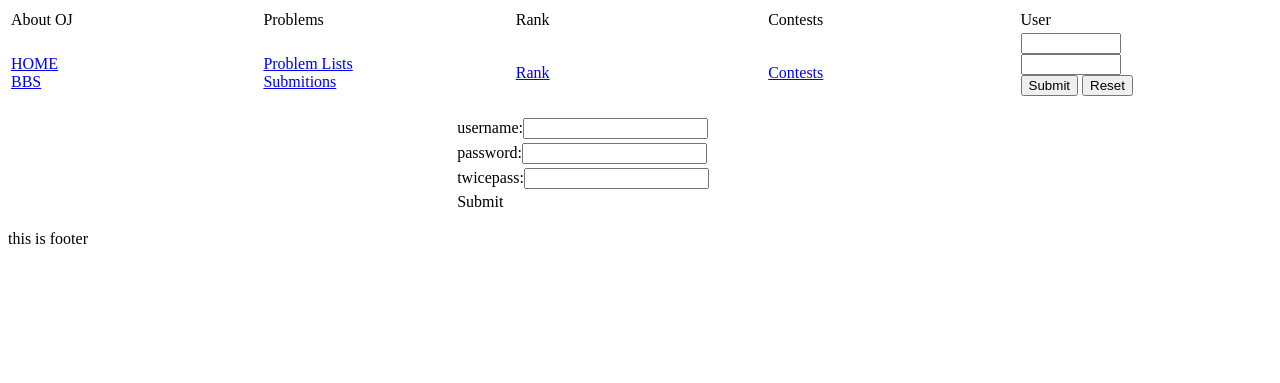
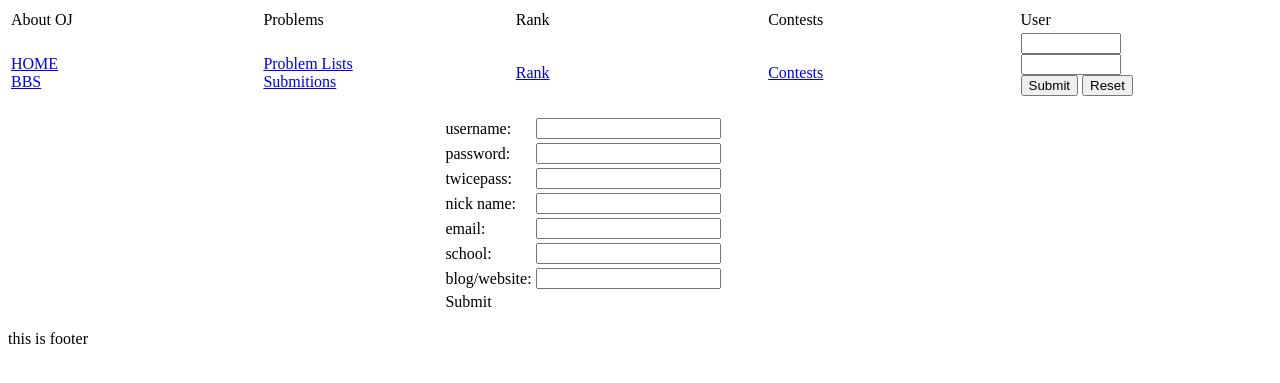
Before and after one commit to yangzhe1991/neuoj, a Django app: template template/ojregister.html in a window 1280 px wide. Shown: the top 383 px of the page. Run offline with Django 3.2, Linux system fonts and the light colour scheme; the template is opened without the code that fills it, so the values that code supplies are empty.

Commit message:
register html done

```diff
--- a/oj/models.py
+++ b/oj/models.py
@@ -3,7 +3,7 @@ from django.db import models
 class User(models.Model):
 	username=models.CharField(max_length=50,primary_key=True)
 	password=models.CharField(max_length=100)
-	nickname=models.CharField(max_length=50,blank=True)
+	nickname=models.CharField(max_length=50,null=True,blank=True)
 	email=models.EmailField(null=True,blank=True)
 	isManager=models.BooleanField(default=False)
 	birthday=models.DateField(blank=True,null=True)
--- a/template/ojregister.html
+++ b/template/ojregister.html
@@ -4,8 +4,8 @@
 <script type=text/javascript>
 	$(document).ready(function() {
 			$("#username").blur(function(){
-				var name=$(this).val();
-				if(name.indexOf(" ")==-1){
+				var name=$("#username").val();
+				if(name.indexOf(" ")==-1&&name!=""){
 				var url="ajaxname/?username="+name;
 				$.get(url,function(str){
 					if(str=="0")
@@ -17,28 +17,87 @@
 				$("#name").html("No space please");
 				});
 			$("#password").blur(function(){
-				if($(this).val()=="")
+				if($("#password").val()=="")
 				$("#pass").html("Can't be NULL");
 				else
 				$("#pass").html("");
-
 				});
 
+			$("#school").blur(function(){
+					if($("#school").val()=="")
+					$("#ss").html("Can't be NULL");
+					else
+					$("#ss").html("");
+					});
 
+			$("#nickname").blur(function(){
+					if($("#nickname").val()=="")
+					$("#nick").html("Can't be NULL");
+					else
+					$("#nick").html("");
+					});
 			$("#repeat").blur(function(){
 					if($("#password").val()!=$("#repeat").val())
 					$("#pp").html("Presentation Error");
 					else
 					$("#pp").html("");
 					});
+			$("#submit").click(function(){
+					var x=0;
+					var name=$("#username").val();
+					if(name.indexOf(" ")==-1&&name!=""){
+					var url="ajaxname/?username="+name;
+					$.get(url,function(str){
+						if(str=="0")
+						$("#name").html("You Can Register");
+						else $("#name").html("username exist!");
+						});
+					}
+					else
+					$("#name").html("No space please");
+
+					if($("#password").val()=="")
+					$("#pass").html("Can't be NULL");
+					else
+					$("#pass").html("");
+
+					if($("#school").val()=="")
+					$("#ss").html("Can't be NULL");
+					else
+						$("#ss").html("");
+
+					if($("#nickname").val()=="")
+						$("#nick").html("Can't be NULL");
+					else
+						$("#nick").html("");
+
+					if($("#password").val()!=$("#repeat").val())
+						$("#pp").html("Presentation Error");
+					else
+						$("#pp").html("");
+					$(".warning").each(function(){
+							if($(this).html()!="")
+							{
+							//alert($(this).html())
+							$(this).css("color","red");
+							x+=1;
+							}
+							});
+						if(x<=1)
+							$("#form").submit();
+			});
 	});
 </script>
 <center>
-	<form action=adduser type=post>
+	<form action=adduser method=post id=form>
 		<table>
-			<tr><td>username:<input type=text name=username id=username></td><td width=110 id=name></td></tr>
-			<tr><td>password:<input type=password name=password id=password></td><td id=pass> </td></tr>
-			<tr><td>twicepass:<input type=password name=repeat id=repeat></td><td id=pp></td></tr>
+			<tr><td>username:</td><td><input type=text name=username id=username></td><td width=110 id=name class=warning></td></tr>
+			<tr><td>password:</td><td><input type=password name=password id=password></td><td id=pass class=warning> </td></tr>
+			<tr><td>twicepass:</td><td><input type=password name=repeat id=repeat></td><td id=pp class=warning></td></tr>
+			<tr><td>nick name:</td><td><input type=text name=nickname id=nickname></td><td id=nick class=warning></td></tr>
+			<tr><td>email:</td><td><input type=text name=email id=email></td><td id=ee class=warning></td></tr>
+			<tr><td>school:</td><td><input type=text name=school id=school></td><td id=ss class=warning></td></tr>
+			<tr><td>blog/website:</td><td><input type=text name=wensite id=wensite></td><td id=site class=warning></td></tr>
 			<tr><td><a id=submit>Submit</a></td></tr>
 		</table>
 	</form>
```
